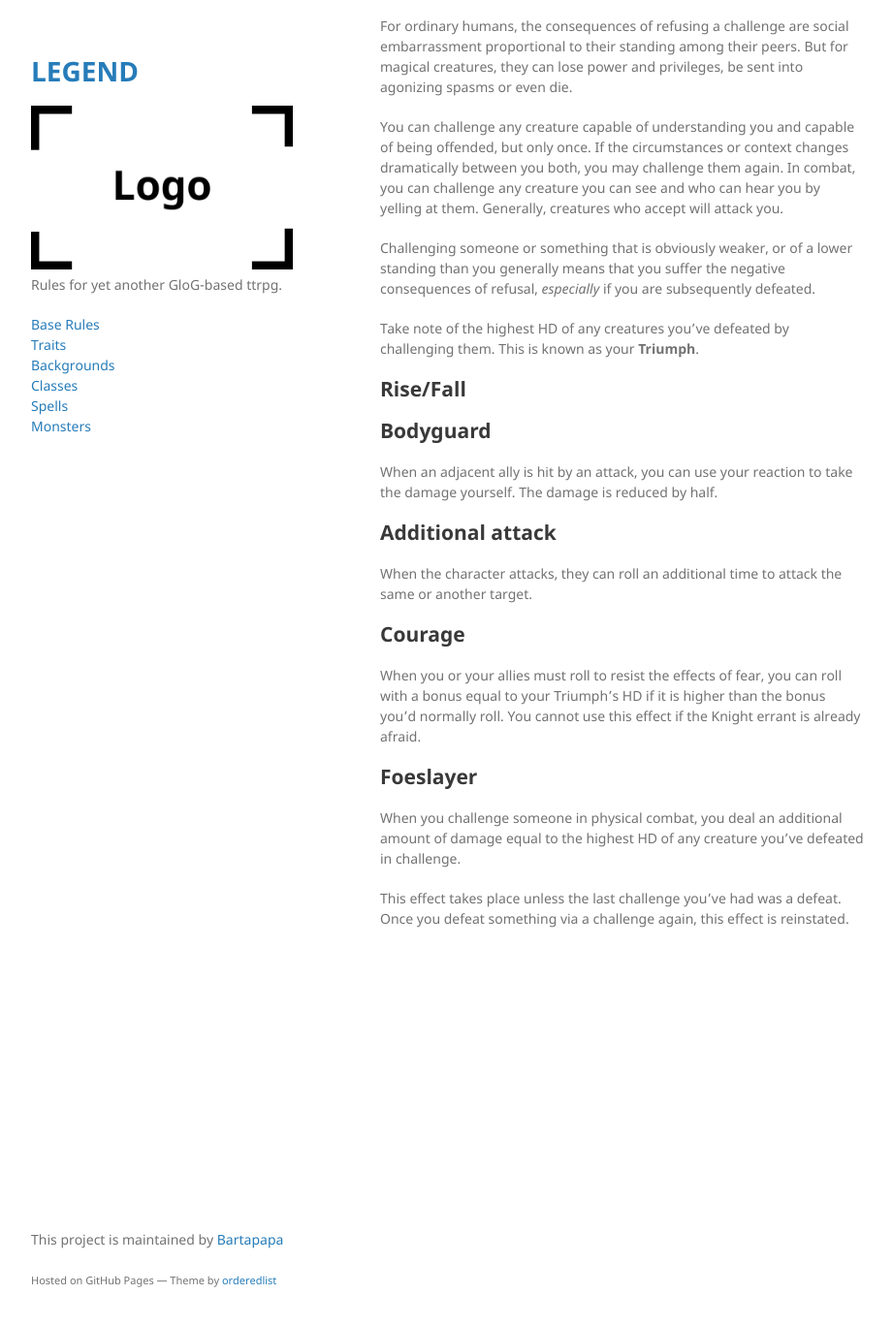
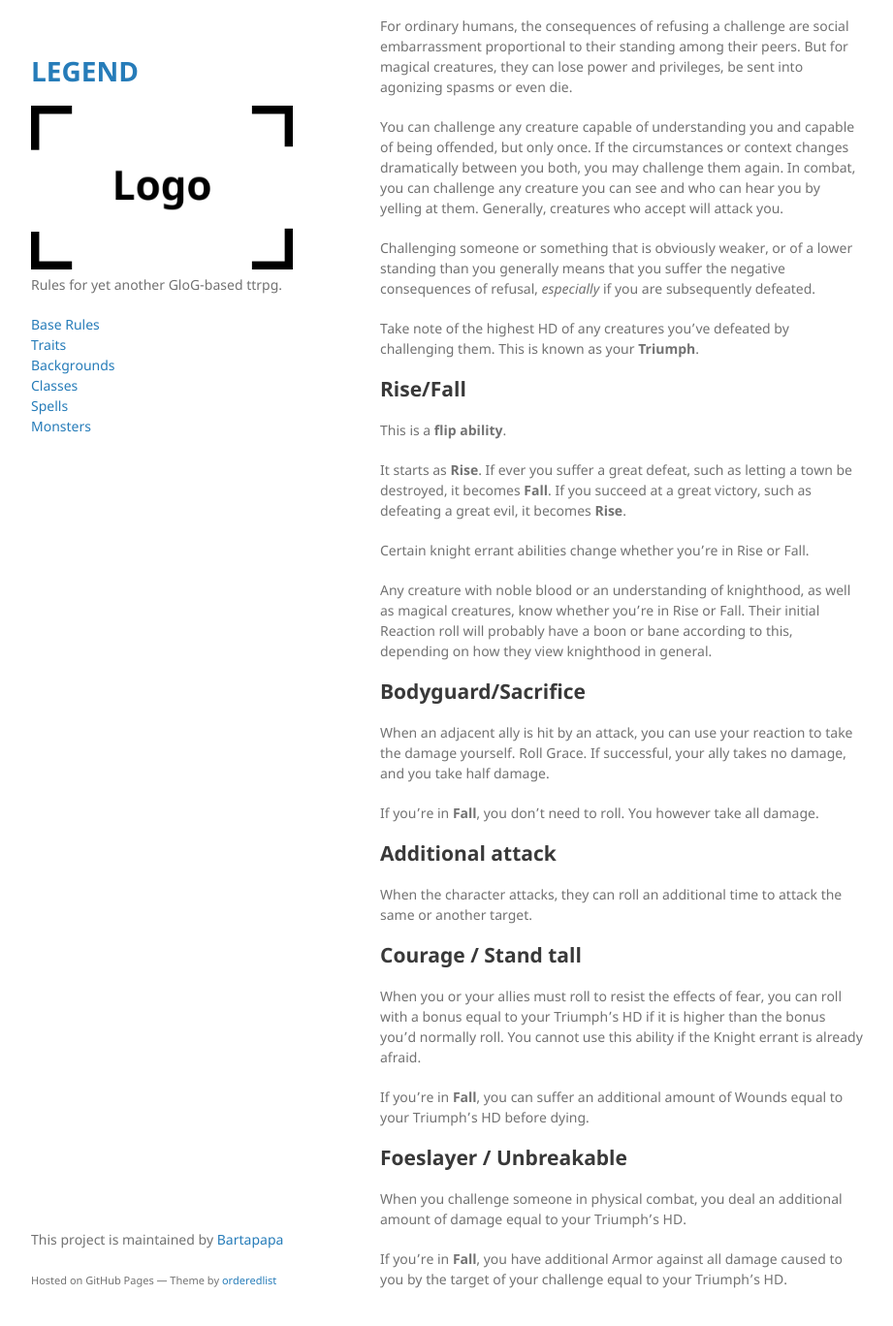
Before and after one commit to Bartapapa/legend, a Jekyll site: the page built from docs/class/knighterrant.md, in a window 1280 px wide and 1400 px high, scrolled down 734 px. Shown: the top 1368 px of the window at 97% size, without its empty margins (178-1099 px from the left). Built offline with Jekyll 4.4.1, drawn with Linux system fonts in a browser that asks for light colours.

Commit message:
Update knighterrant.md

```diff
--- a/docs/class/knighterrant.md
+++ b/docs/class/knighterrant.md
@@ -39,17 +39,28 @@ Challenging someone or something that is obviously weaker, or of a lower standin
 Take note of the highest HD of any creatures you've defeated by challenging them. This is known as your <b>Triumph</b>.
 
 ## Rise/Fall
+This is a <b>flip ability</b>.
 
-## Bodyguard
-When an adjacent ally is hit by an attack, you can use your reaction to take the damage yourself. The damage is reduced by half.
+It starts as <b>Rise</b>. If ever you suffer a great defeat, such as letting a town be destroyed, it becomes <b>Fall</b>. If you succeed at a great victory, such as defeating a great evil, it becomes <b>Rise</b>.
+
+Certain knight errant abilities change whether you're in Rise or Fall.
+
+Any creature with noble blood or an understanding of knighthood, as well as magical creatures, know whether you're in Rise or Fall. Their initial Reaction roll will probably have a boon or bane according to this, depending on how they view knighthood in general.
+
+## Bodyguard/Sacrifice
+When an adjacent ally is hit by an attack, you can use your reaction to take the damage yourself. Roll Grace. If successful, your ally takes no damage, and you take half damage.
+
+If you're in <b>Fall</b>, you don't need to roll. You however take all damage.
 
 ## Additional attack
 When the character attacks, they can roll an additional time to attack the same or another target.
 
-## Courage
-When you or your allies must roll to resist the effects of fear, you can roll with a bonus equal to your Triumph's HD if it is higher than the bonus you'd normally roll. You cannot use this effect if the Knight errant is already afraid.
+## Courage / Stand tall
+When you or your allies must roll to resist the effects of fear, you can roll with a bonus equal to your Triumph's HD if it is higher than the bonus you'd normally roll. You cannot use this ability if the Knight errant is already afraid.
 
-## Foeslayer
-When you challenge someone in physical combat, you deal an additional amount of damage equal to the highest HD of any creature you've defeated in challenge.
+If you're in <b>Fall</b>, you can suffer an additional amount of Wounds equal to your Triumph's HD before dying.
 
-This effect takes place unless the last challenge you've had was a defeat. Once you defeat something via a challenge again, this effect is reinstated.
+## Foeslayer / Unbreakable
+When you challenge someone in physical combat, you deal an additional amount of damage equal to your Triumph's HD.
+
+If you're in <b>Fall</b>, you have additional Armor against all damage caused to you by the target of your challenge equal to your Triumph's HD.
```
